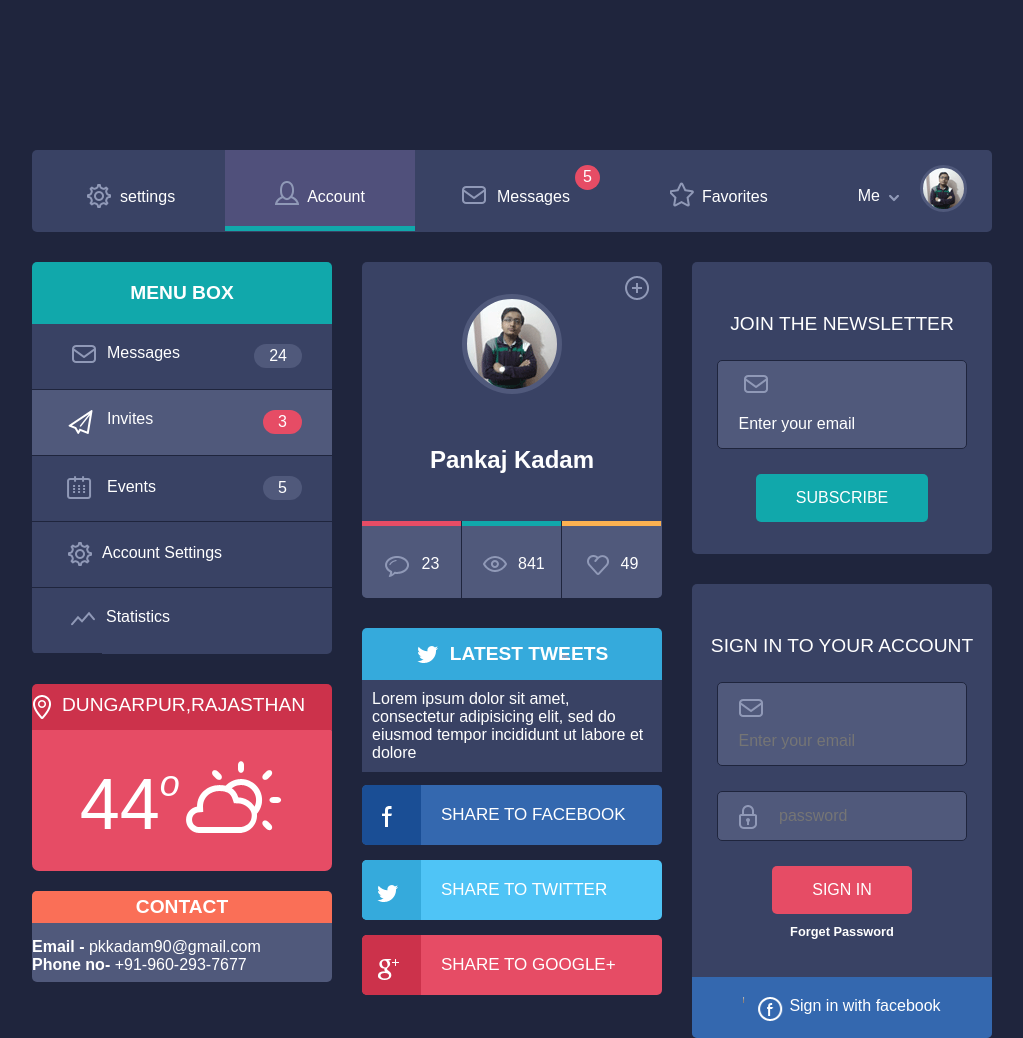
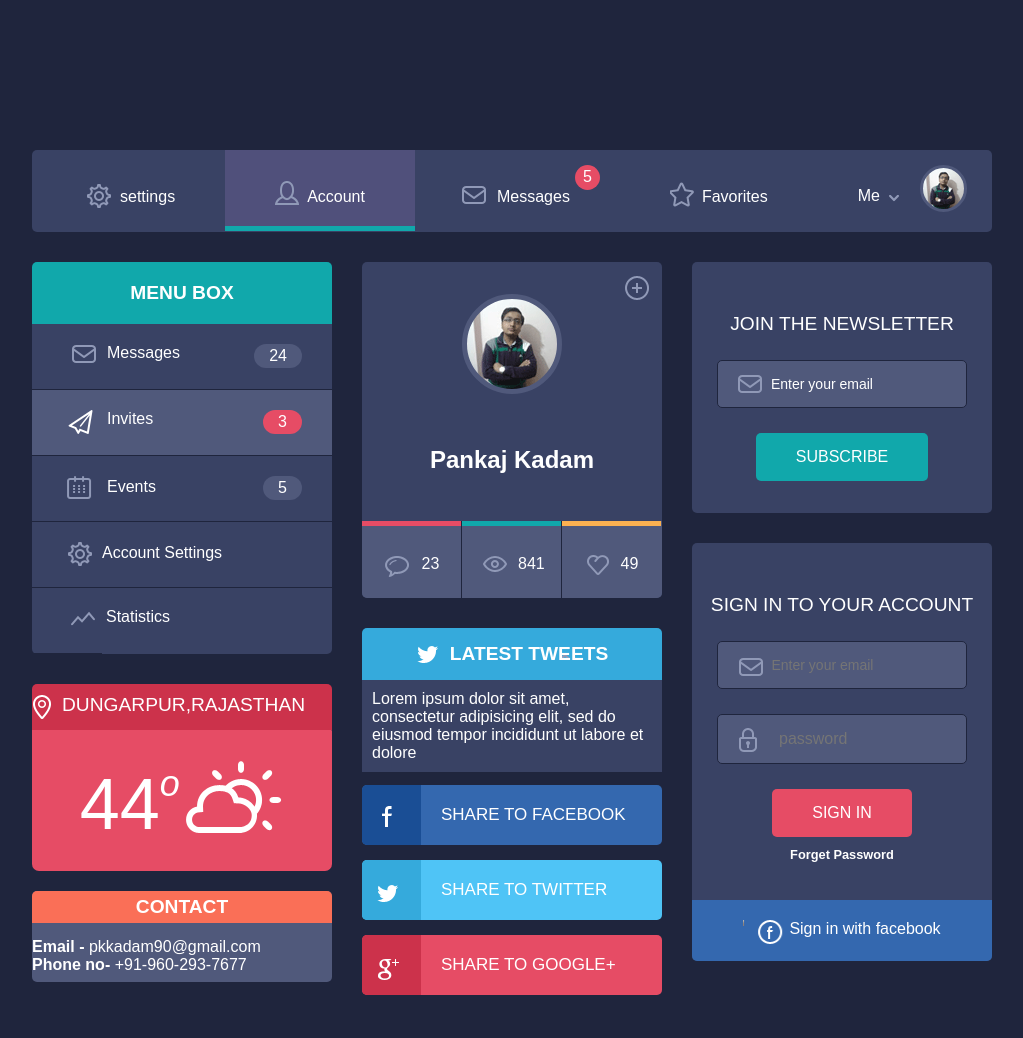
Before and after one commit to pankajkadam/pankajkadam.github.io, a Jekyll site: the page Templates/socila profile template/w3layouts.html, which Jekyll copies as it is, in a window 1280 px wide. Shown: the whole page, without its empty margins (128-1151 px from the left). Built offline with Jekyll 4.4.1, drawn with Linux system fonts in a browser that asks for light colours; Markdown is read by kramdown in place of the engine named in the settings.

Commit message:
first commit

```diff
--- a/Templates/socila profile template/main.css
+++ b/Templates/socila profile template/main.css
@@ -182,7 +182,6 @@ a
 .main
 {
 	padding: 30px 0;
-	height: 740px;
 }
 .wrap
 {
@@ -586,9 +585,8 @@ a
 {
 	background-position: -39px 143px;
 	position: relative;
-	width: 4px;
 	float: left;
-	left: 12px;
+	left: 6px;
 	height: 39px;
 	padding-left: 39px;
 }
@@ -599,7 +597,7 @@ a
 .column_right_grid input[type="text"]
 {
 	padding: 10px;
-	font-size: 1em;
+	font-size: 14px;
 	color: #fff;
 	font-family: sans-serif;
 	font-weight: 500;
--- a/_layouts/default.html
+++ b/_layouts/default.html
@@ -28,7 +28,7 @@
        <div class="headerContent">
         <ul>
           <li class="active"><a href="/">About Me</a></li>
-          <li><a href="">Demo</a></li>
+          <li><a href="../demo.html">Demo</a></li>
           <li><a href="">Project</a></li>
           <li><a href="../template.html">Template</a></li>
           <li><a href="">Resume</a></li>
```
